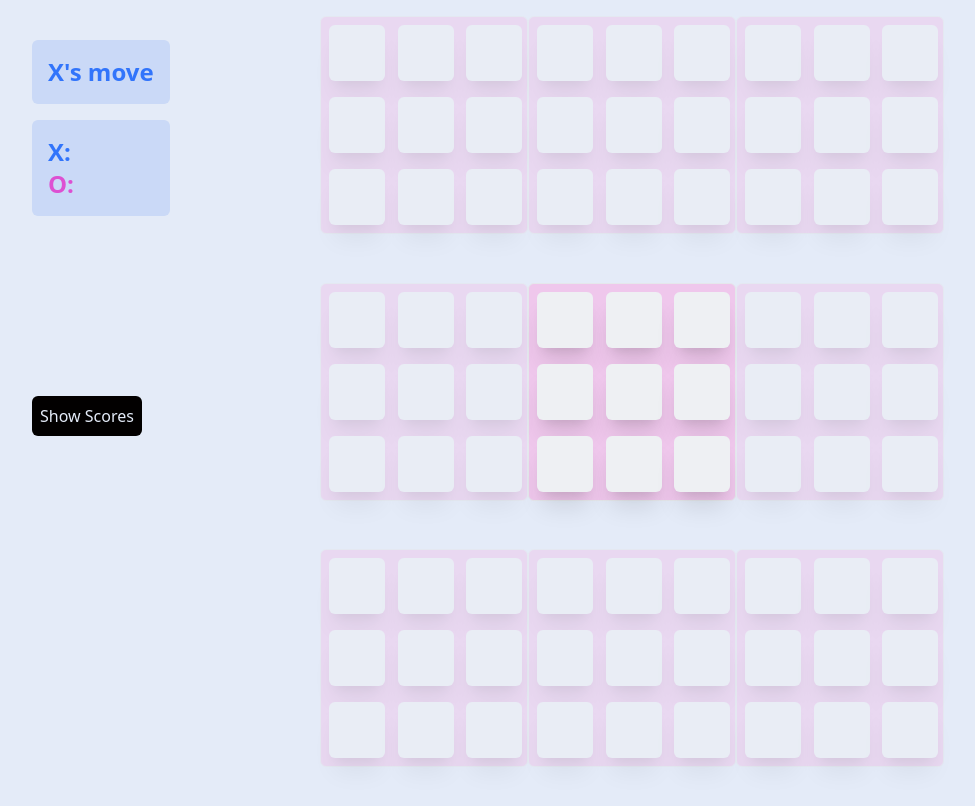
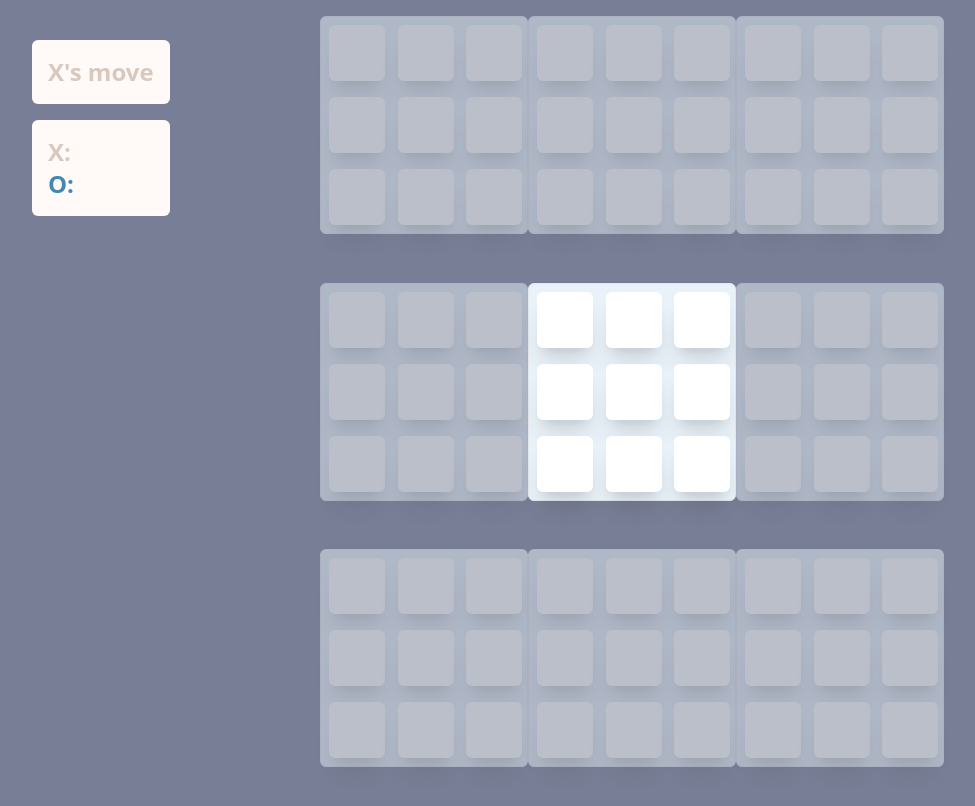
Before and after one commit to Roho7/super_tic_tac_toe, a React (Vite) app in the folder frontend/: page /play in a window 1280 px wide. Shown: the top 806 px of the page, without its empty margins (8-983 px from the left). Built offline with nearby package versions, Linux system fonts and the light colour scheme.

Commit message:
fix: type errors

```diff
--- a/frontend/src/components/Board.tsx
+++ b/frontend/src/components/Board.tsx
@@ -1,6 +1,6 @@
 import Box from "./Box";
 
-function Board({ board, onClick }) {
+function Board({ board, onClick }: any) {
   return (
     <div className="grid grid-cols-3 grid-rows-3 gap-4">
       {board.map((value: string, idx: number) => {
--- a/frontend/src/components/FinalBoard.tsx
+++ b/frontend/src/components/FinalBoard.tsx
@@ -12,15 +12,8 @@ function FinalBoard({ sendScores }: any) {
   const [boards, setBoards] = useState<ValuesArray>(Array(9).fill(null));
   const [playerX, setPlayerX] = useState(true);
   const [activateBoard, setActivateBoard] = useState(4);
-  const [_, setBoardComplete] = useState(false);
   const indRef = useRef(0);
   const boardWinnerRef = useRef("");
-
-  // Receive data if the board is complete
-  const receiveBoardComplete = (data: boolean) => {
-    console.log("board complete", data);
-    setBoardComplete(data);
-  };
 
   useEffect(() => {
     indRef.current = activateBoard;
@@ -136,7 +129,6 @@ function FinalBoard({ sendScores }: any) {
                 setPlayer={setPlayerX}
                 sendIdx={receiveIdx}
                 sendMatchWinner={receiveMatchWinner}
-                sendBoardComplete={receiveBoardComplete}
               />
             </div>
           );
--- a/frontend/src/index.css
+++ b/frontend/src/index.css
@@ -7,7 +7,7 @@ input {
 }
 
 body {
-  @apply bg-light-100;
+  @apply bg-dark-500;
 }
 
 h1 {
@@ -19,11 +19,11 @@ h2 {
 }
 
 .box {
-  @apply flex w-14 h-14 justify-center items-center bg-[#eef0f3] rounded-md text-2xl text-slate-800 hover:shadow-2xl
+  @apply flex w-14 h-14 justify-center items-center bg-light-100 rounded-md text-2xl hover:shadow-2xl
           hover:-translate-y-1 shadow-xl transition-all;
 }
 .large_quad {
-  @apply p-4 bg-light-100;
+  @apply p-4 bg-dark-500;
 }
 .off {
   @apply opacity-50 pointer-events-none shadow-none;
@@ -36,3 +36,7 @@ h2 {
 .o {
   @apply bg-accent2-500 text-accent2-100 text-4xl font-extrabold;
 }
+
+.glass {
+  @apply rounded-md bg-clip-padding backdrop-filter backdrop-blur-sm bg-opacity-30 border border-gray-100;
+}
--- a/frontend/src/pages/GamePage.tsx
+++ b/frontend/src/pages/GamePage.tsx
@@ -3,31 +3,16 @@ import FinalBoard from "../components/FinalBoard";
 
 function GamePage() {
   const [winner, setWinner] = useState("");
-  const [showWinner, setShowWinner] = useState(false);
 
   const receiveScores = (winner: string) => {
-    if (winner) {
-      alert(winner);
-    }
     setWinner(winner);
-  };
-
-  const showWinnerFunc = () => {
-    console.log("this is the winner", winner);
-    setShowWinner(!showWinner);
   };
 
   return (
     <div className="p-4">
       <div className="flex flex-col gap-4 h-screen justify-center items-center">
-        <button
-          className="absolute left-10 bg-dark-800 text-light-100 rounded-md p-2"
-          onClick={showWinnerFunc}
-        >
-          Show Scores
-        </button>
-        {showWinner && (
-          <div className="banner-cont absolute right-10 top-10 text-3xl font-bold text-light-400">
+        {winner && (
+          <div className="absolute z-20 text-3xl font-bold text-light-400 bg-light-200 p-4 rounded-md shadow-lg">
             {winner ? `${winner} is the Winner!!` : "No winner yet!"}
           </div>
         )}
--- a/frontend/tailwind.config.js
+++ b/frontend/tailwind.config.js
@@ -5,22 +5,23 @@ export default {
     extend: {
       colors: {
         light: {
-          100: "#E4EBF8",
-          200: "#CAD9F7",
-          400: "#3174FB",
+          100: "#FFFFFF",
+          200: "#FFFAF7",
+          400: "#D9C8BD",
         },
         dark: {
-          800: "#020000",
+          500: "#777E95",
+          800: "#24262C",
         },
         accent1: {
-          100: "#AEA0E6",
-          500: "#2E158D",
-          700: "#18026A",
+          100: "#F5C5BB",
+          500: "#FC512D",
+          700: "#661807",
         },
         accent2: {
-          100: "#EFC7EC",
-          500: "#DD50D2",
-          700: "#B203A5",
+          100: "#E8F2F8",
+          500: "#4188B3",
+          700: "#24485E",
         },
       },
     },
```
